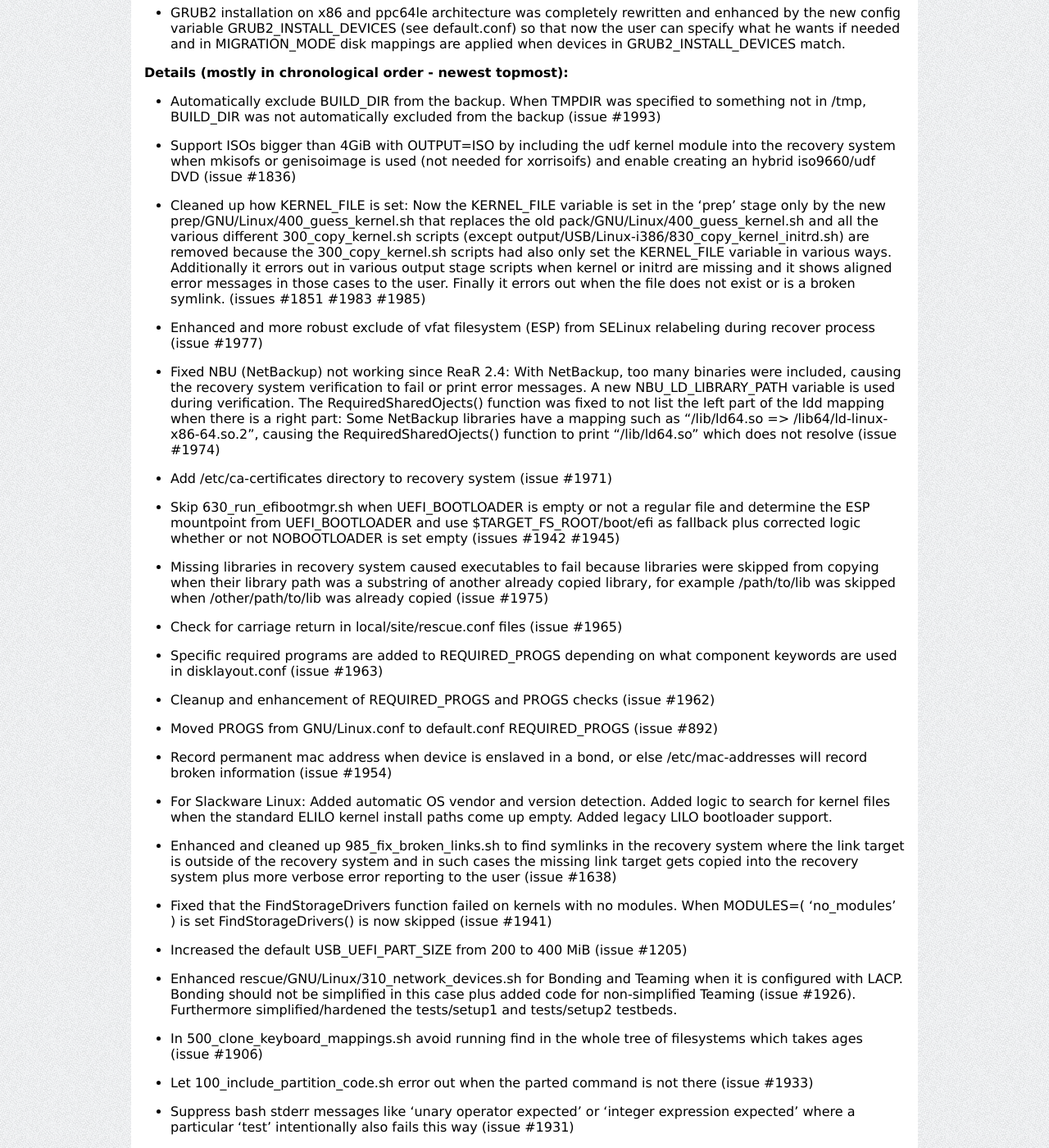
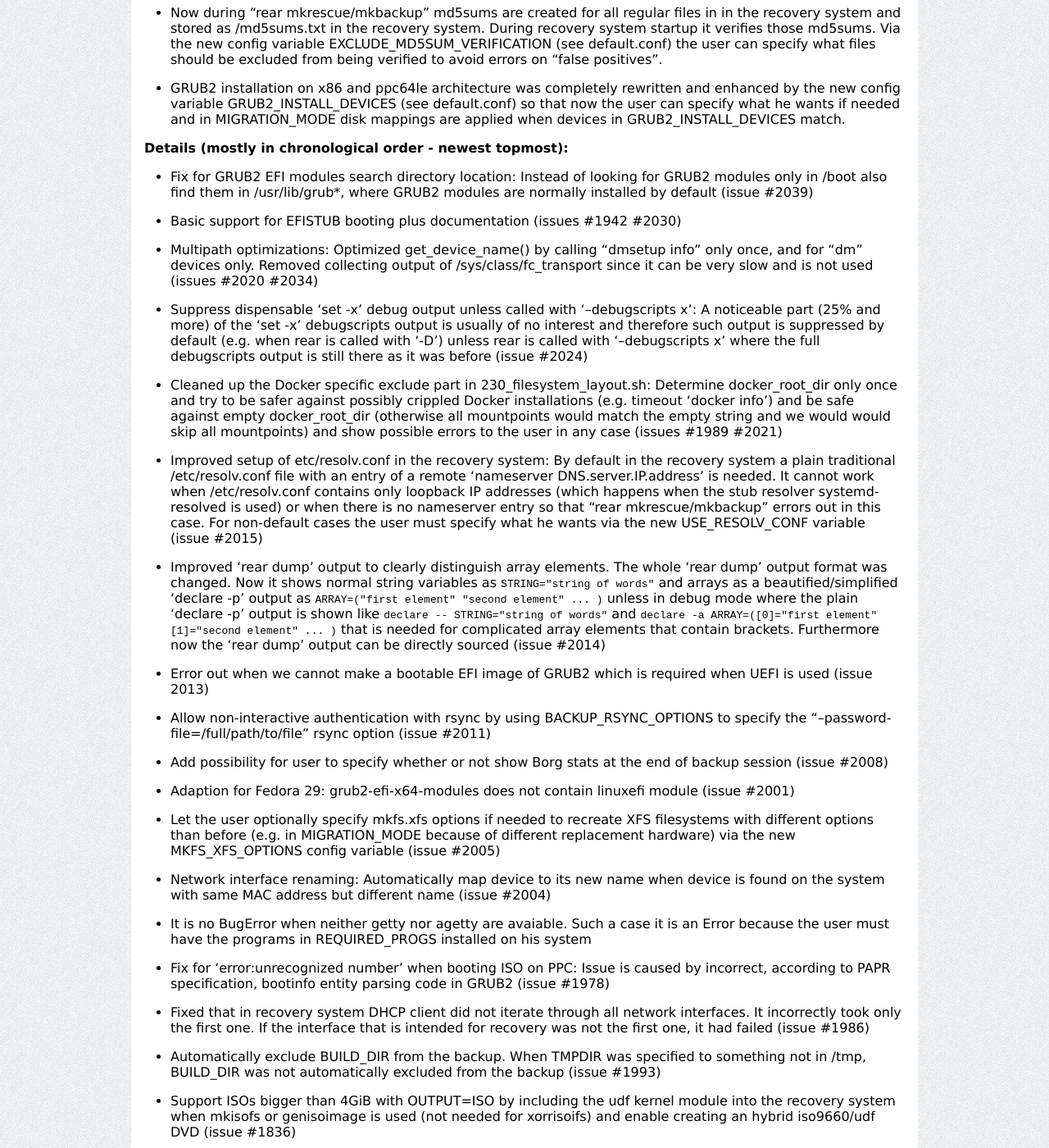
Before and after one commit to rear/rear.github.com, a Jekyll site: the page built from documentation/release-notes-2-5.md, in a window 1280 px wide and 1400 px high, scrolled down 3203 px. Shown: the whole window at 82% size. Built offline with Jekyll 4.4.1, drawn with Linux system fonts in a browser that asks for light colours; comment, search, counter and statistics services are not loaded; some of the changed text lies outside the part shown.

Commit message:
Update release-notes-2-5.md
Added latest changes to the "Details" part of "Version 2.5"

```diff
--- a/documentation/release-notes-2-5.md
+++ b/documentation/release-notes-2-5.md
@@ -178,10 +178,18 @@
 
 New features, bigger enhancements, and possibly backward incompatible changes:
 
-* Now during "rear mkrescue/mkbackup" md5sums are created for all regular files in in the recovery system
-and stored as /md5sums.txt in the recovery system. During recovery system startup it verifies those md5sums.
-Via the new config variable EXCLUDE_MD5SUM_VERIFICATION (see default.conf) the user can specify
-what files should be excluded from being verified to avoid errors on "false positives".
+* Basic support for EFISTUB booting: Via the new config variable EFI_STUB
+(see default.conf) the user can (and if needed must) specify that
+the recreated system should boot via EFISTUB. If EFI_STUB is specified
+but some boot loader like GRUB2 or ELILO is used on the original system,
+the recreated system gets migrated to boot (only) via EFISTUB.
+
+* Now during "rear mkrescue/mkbackup" md5sums are created for all regular files
+in in the recovery system and stored as /md5sums.txt in the recovery system.
+During recovery system startup it verifies those md5sums.
+Via the new config variable EXCLUDE_MD5SUM_VERIFICATION (see default.conf)
+the user can specify what files should be excluded from being verified
+to avoid errors on "false positives".
 
 * GRUB2 installation on x86 and ppc64le architecture was completely rewritten
 and enhanced by the new config variable GRUB2_INSTALL_DEVICES (see default.conf)
@@ -189,6 +197,38 @@
 disk mappings are applied when devices in GRUB2_INSTALL_DEVICES match.
 
 #### Details (mostly in chronological order - newest topmost):
+
+* Fix for GRUB2 EFI modules search directory location: Instead of looking for GRUB2 modules only in /boot also find them in /usr/lib/grub*, where GRUB2 modules are normally installed by default (issue #2039)
+
+* Basic support for EFISTUB booting plus documentation (issues #1942 #2030)
+
+* Multipath optimizations: Optimized get_device_name() by calling "dmsetup info" only once, and for "dm" devices only. Removed collecting output of /sys/class/fc_transport since it can be very slow and is not used (issues #2020 #2034)
+
+* Suppress dispensable 'set -x' debug output unless called with '--debugscripts x': A noticeable part (25% and more) of the 'set -x' debugscripts output is usually of no interest and therefore such output is suppressed by default (e.g. when rear is called with '-D') unless rear is called with '--debugscripts x' where the full debugscripts output is still there as it was before (issue #2024)
+
+* Cleaned up the Docker specific exclude part in 230_filesystem_layout.sh: Determine docker_root_dir only once and try to be safer against possibly crippled Docker installations (e.g. timeout 'docker info') and be safe against empty docker_root_dir (otherwise all mountpoints would match the empty string and we would would skip all mountpoints) and show possible errors to the user in any case (issues #1989 #2021)
+
+* Improved setup of etc/resolv.conf in the recovery system: By default in the recovery system a plain traditional /etc/resolv.conf file with an entry of a remote 'nameserver DNS.server.IP.address' is needed. It cannot work when /etc/resolv.conf contains only loopback IP addresses (which happens when the stub resolver systemd-resolved is used) or when there is no nameserver entry so that "rear mkrescue/mkbackup" errors out in this case. For non-default cases the user must specify what he wants via the new USE_RESOLV_CONF variable (issue #2015)
+
+* Improved 'rear dump' output to clearly distinguish array elements. The whole 'rear dump' output format was changed. Now it shows normal string variables as `STRING="string of words"` and arrays as a beautified/simplified 'declare -p' output as `ARRAY=("first element" "second element" ... )` unless in debug mode where the plain 'declare -p' output is shown like `declare -- STRING="string of words"` and `declare -a ARRAY=([0]="first element" [1]="second element" ... )` that is needed for complicated array elements that contain brackets. Furthermore now the 'rear dump' output can be directly sourced (issue #2014)
+
+* Error out when we cannot make a bootable EFI image of GRUB2 which is required when UEFI is used (issue 2013)
+
+* Allow non-interactive authentication with rsync by using BACKUP_RSYNC_OPTIONS to specify the "--password-file=/full/path/to/file" rsync option (issue #2011)
+
+* Add possibility for user to specify whether or not show Borg stats at the end of backup session (issue #2008)
+
+* Adaption for Fedora 29: grub2-efi-x64-modules does not contain linuxefi module (issue #2001)
+
+* Let the user optionally specify mkfs.xfs options if needed to recreate XFS filesystems with different options than before (e.g. in MIGRATION_MODE because of different replacement hardware) via the new MKFS_XFS_OPTIONS config variable (issue #2005)
+
+* Network interface renaming: Automatically map device to its new name when device is found on the system with same MAC address but different name (issue #2004)
+
+* It is no BugError when neither getty nor agetty are avaiable. Such a case it is an Error because the user must have the programs in REQUIRED_PROGS installed on his system
+
+* Fix for 'error:unrecognized number' when booting ISO on PPC: Issue is caused by incorrect, according to PAPR specification, bootinfo entity parsing code in GRUB2 (issue #1978)
+
+* Fixed that in recovery system DHCP client did not iterate through all network interfaces. It incorrectly took only the first one. If the interface that is intended for recovery was not the first one, it had failed (issue #1986)
 
 * Automatically exclude BUILD_DIR from the backup. When TMPDIR was specified to something not in /tmp, BUILD_DIR was not automatically excluded from the backup (issue #1993)
 
```
